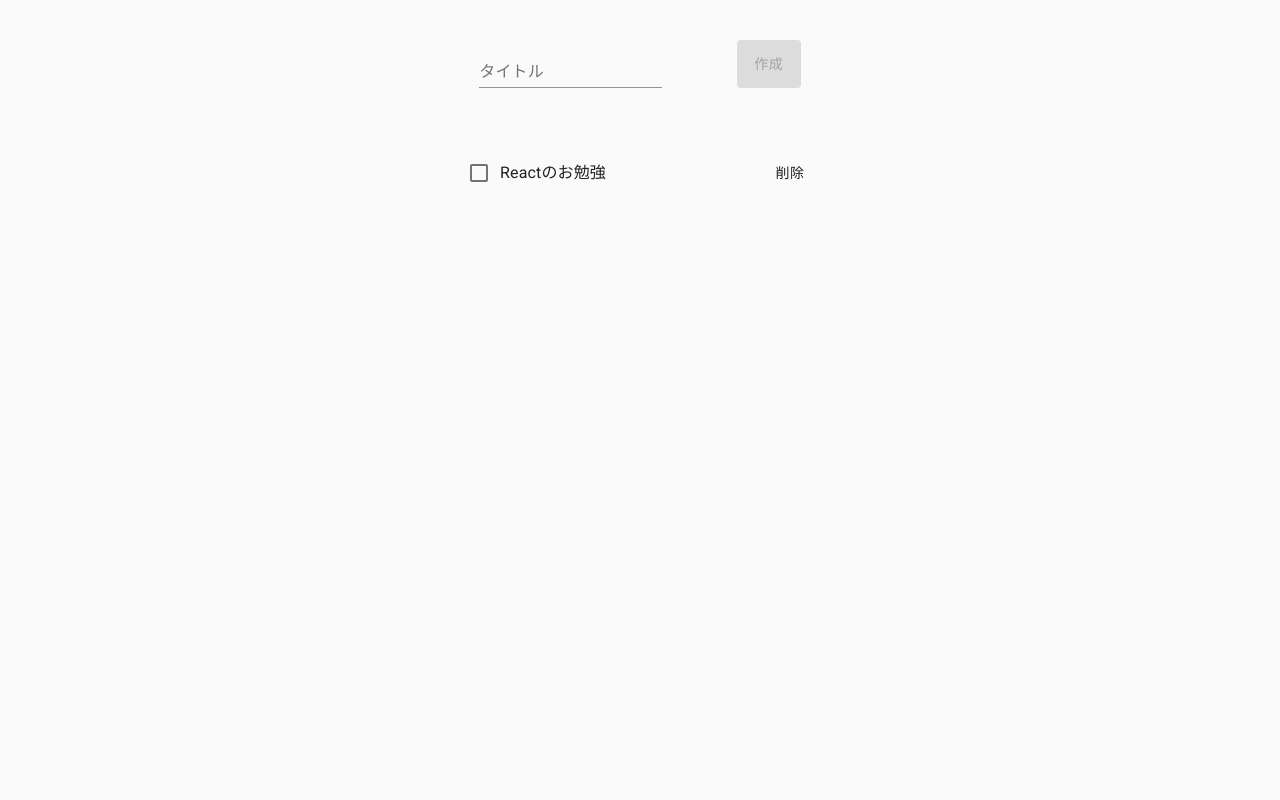
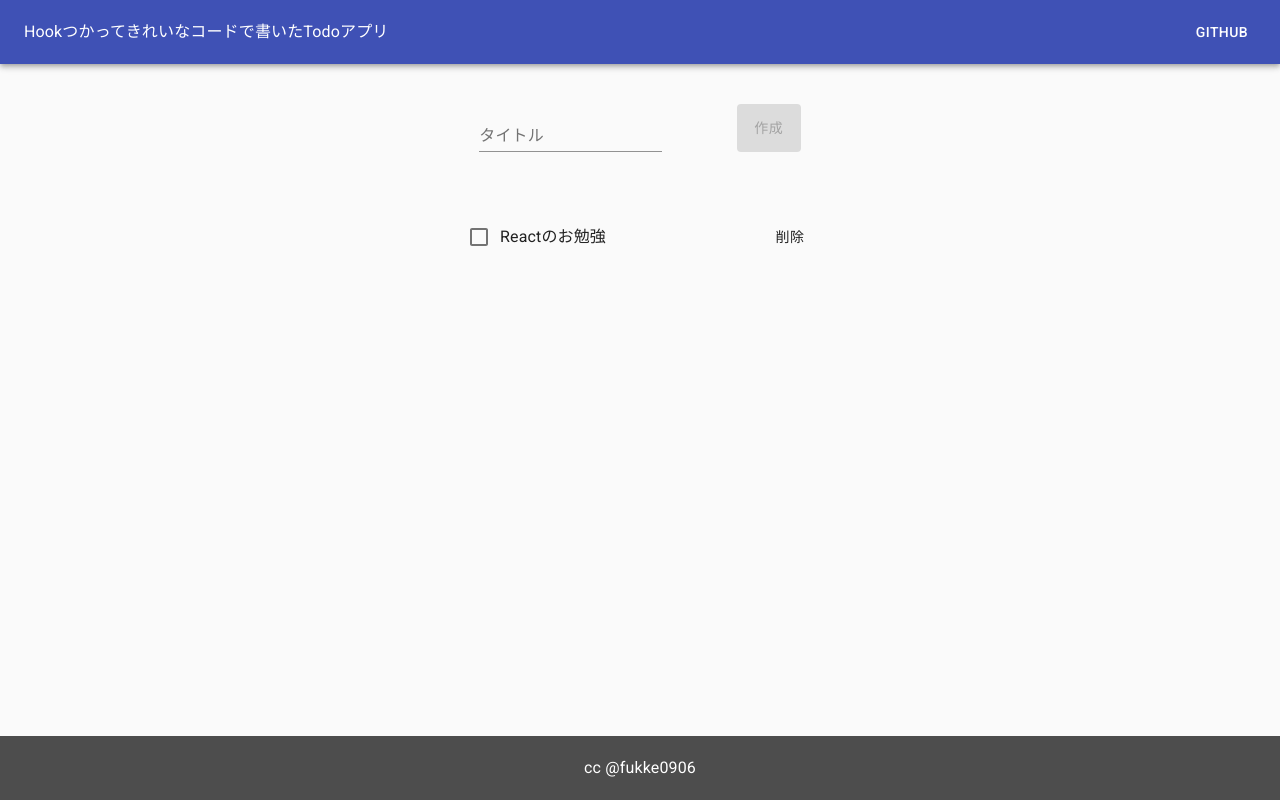
Before and after one commit to FukeKazki/React-Todo-App, a React (Create React App) app: page / in a window 1280 px wide. Built offline with nearby package versions, Linux system fonts and the light colour scheme.

Commit message:
Add: HeaderとFooterの追加 Improve readability of some code: コードの整形

```diff
--- a/src/components/App.js
+++ b/src/components/App.js
@@ -1,6 +1,18 @@
-import React, { useState } from 'react'
+import React, {useState} from 'react'
 import 'typeface-roboto'
-import { Button, TextField, Box, Container, CssBaseline, List, ListItem, ListItemText, Checkbox } from '@material-ui/core'
+import {
+    Button,
+    TextField,
+    Box,
+    Container,
+    CssBaseline,
+    List,
+    ListItem,
+    ListItemText,
+    Checkbox,
+} from '@material-ui/core'
+import Header from './Header'
+import Footer from './Footer'
 
 const INITIAL_TASK = {
     title: 'Reactのお勉強',
@@ -43,15 +55,17 @@ const App = () => {
     }
 
     return (
+        <React.Fragment>
+            <Header/>
             <Container component='main' maxWidth='xs'>
-      <CssBaseline />
+                <CssBaseline/>
                 <Box
                     mt={5}
                     display='flex'
                     justifyContent='space-around'
                 >
                     <TextField
-          label="タイトル"
+                        label='タイトル'
                         value={task_title}
                         onChange={handleTextFieldChanges}
                     />
@@ -66,7 +80,7 @@ const App = () => {
                     </Button>
                 </Box>
                 <List
-        style={{ marginTop: '48px' }}
+                    style={{marginTop: '48px'}}
                     component='ul'>
                     {tasks.map(task => (
                         <ListItem key={task.title} component='li'>
@@ -86,6 +100,8 @@ const App = () => {
                     ))}
                 </List>
             </Container>
+            <Footer/>
+        </React.Fragment>
     )
 }
 
--- /dev/null
+++ b/src/components/Footer.js
@@ -0,0 +1,33 @@
+import React from 'react'
+import {
+    Toolbar,
+    Typography,
+    makeStyles
+} from '@material-ui/core'
+
+const useStyle = makeStyles(theme => ({
+    footer: {
+        position: 'absolute',
+        bottom: 0,
+        width: '100%',
+        backgroundColor: '#4d4d4d',
+        color: '#ffffff',
+    },
+    footerContainer: {
+        justifyContent: 'center',
+        alignItems: 'center',
+    }
+}))
+
+const Footer = () => {
+    const classes = useStyle()
+    return (
+        <footer className={classes.footer}>
+            <Toolbar className={classes.footerContainer}>
+                <Typography varient='h3' component='h3'>cc @fukke0906</Typography>
+            </Toolbar>
+        </footer>
+    )
+}
+
+export default Footer
--- /dev/null
+++ b/src/components/Header.js
@@ -0,0 +1,33 @@
+import React from 'react'
+import {
+    Button,
+    AppBar,
+    Toolbar,
+    Typography,
+    makeStyles
+} from '@material-ui/core'
+
+const useStyle = makeStyles(theme => ({
+    title: {
+        flexGrow: 1,
+    },
+    button: {
+        color: '#ffffff'
+    }
+}))
+
+const Header = () => {
+    const classes = useStyle()
+    return (
+        <AppBar position='static' component='header'>
+            <Toolbar>
+                <Typography varient='h1' component='h1'
+                            className={classes.title}>Hookつかってきれいなコードで書いたTodoアプリ</Typography>
+                <Button href='https://github.com/FukeKazki/React-Todo-App'
+                        className={classes.button}>GitHub</Button>
+            </Toolbar>
+        </AppBar>
+    )
+}
+
+export default Header
```
Lines whose indentation alone changed are shown as unchanged.
